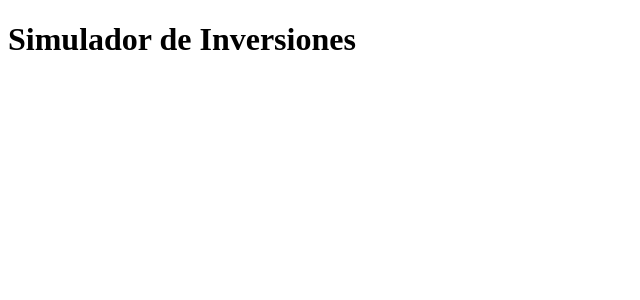
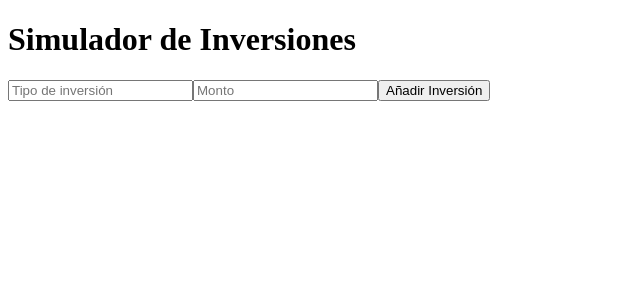
Before and after one commit to pascualmanuel/investify, a React (Create React App) app: page / in a window 1280 px wide. Shown: the top 300 px of the page, without its empty margins (0-640 px from the left). Built offline with nearby package versions, Linux system fonts and the light colour scheme.

Commit message:
Front starting

```diff
--- a/src/App.js
+++ b/src/App.js
@@ -17,6 +17,9 @@ function App() {
   return (
     <div className="App">
       <h1>Simulador de Inversiones</h1>
+      <InvestmentForm addInvestment={addInvestment} />
+      <InvestmentList investments={investments} />
+      <InvestmentChart data={sampleData} />
     </div>
   );
 }
```
